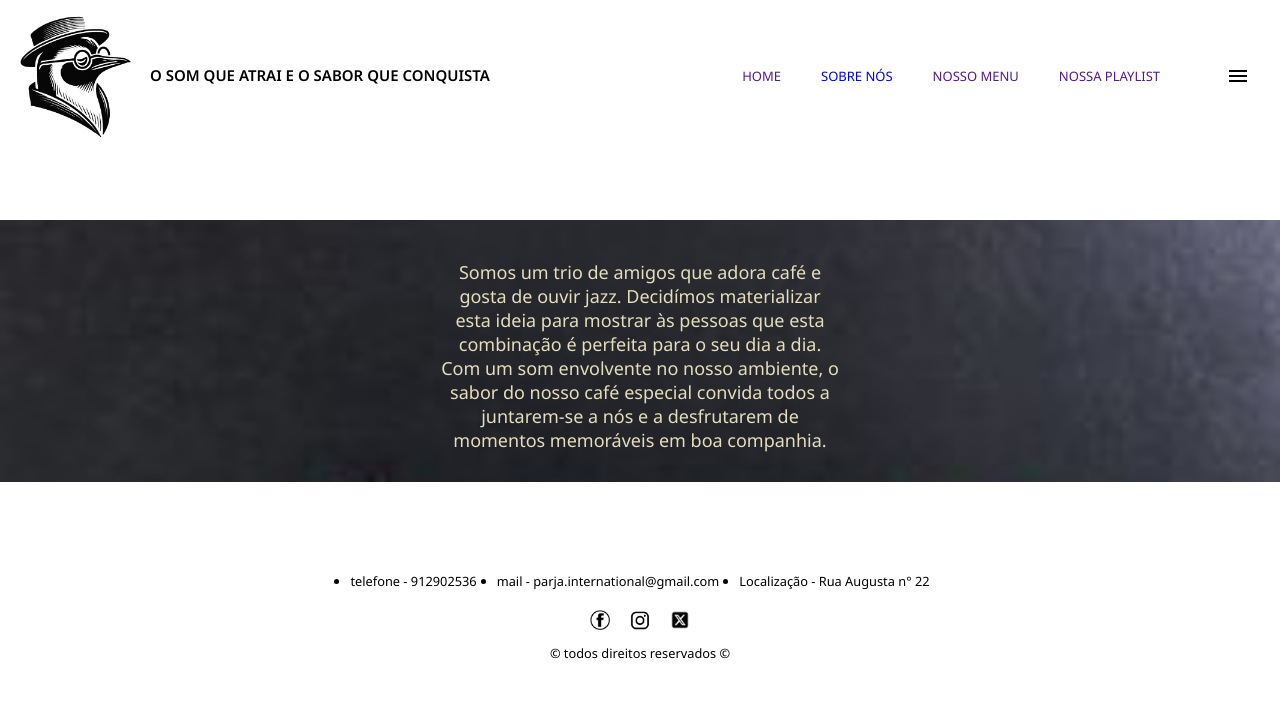
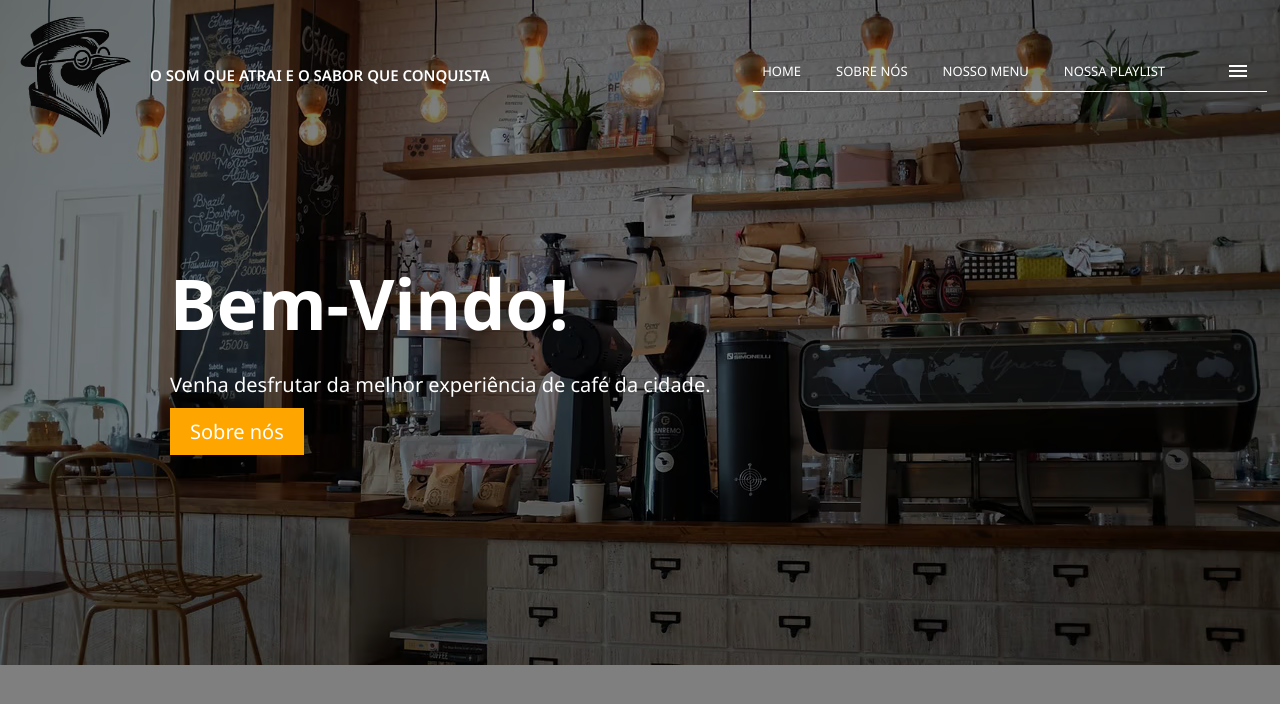
Before and after one commit to opaacheco/parja, a PHP site: page /home.html in a window 1280 px wide. Shown: the top 704 px of the page. Run offline with PHP 8.4, Linux system fonts and the light colour scheme; some libraries are stand-ins or nearby versions.

Commit message:
home background e nav

```diff
--- a/home.html
+++ b/home.html
@@ -25,12 +25,13 @@
       </div>
       <div class="opcoes">
         <nav>
-          <ul>
+          <ul class="margin-test">
             <li><a href="">home</a></li>
             <li><a href="./pages/sobre-nos.html">sobre nós</a></li>
             <li><a href="">nosso menu</a></li>
             <li><a href="">nossa playlist</a></li>
           </ul>
+          <div class="linha"></div>
         </nav>
         <div class="menu-obscuro">
           <i onclick="comutarMenu()" id="hamburguer" class="material-icons"
@@ -47,45 +48,12 @@
       </div>
     </header>
     <main>
-      <div class="home-body">
-        <!-- <div class="imagem-main">
-          <img src="images\café_faixa.png" alt="" />
-        </div> -->
-        <div>
-          <p>
-            Somos um trio de amigos que adora café e gosta de ouvir jazz.
-            Decidímos materializar esta ideia para mostrar às pessoas que esta
-            combinação é perfeita para o seu dia a dia. Com um som envolvente no
-            nosso ambiente, o sabor do nosso café especial convida todos a
-            juntarem-se a nós e a desfrutarem de momentos memoráveis em boa
-            companhia.
-          </p>
-        </div>
+      <div class="hero">
+        <h1>Bem-Vindo!</h1>
+        <p>Venha desfrutar da melhor experiência de café da cidade.</p>
+        <button>Sobre nós</button>
       </div>
     </main>
-    <footer>
-      <div class="contatos">
-        <ul>
-          <li>telefone - 912902536</li>
-          <li>mail - parja.international@gmail.com</li>
-          <li>Localização - Rua Augusta n° 22</li>
-        </ul>
-      </div>
-      <div class="contatos">
-        <ul>
-          <li class="redes-sociais">
-            <a href=""><img src="./images/facebook.png" alt="" /></a>
-          </li>
-          <li class="redes-sociais">
-            <a href=""><img src="./images/instagram.png" alt="" /></a>
-          </li>
-          <li class="redes-sociais">
-            <a href=""><img src="./images/twitter.png" alt="" /></a>
-          </li>
-        </ul>
-      </div>
-      <p>© todos direitos reservados ©</p>
-    </footer>
     <script src="./script/main.js"></script>
   </body>
 </html>
--- a/styles/home.css
+++ b/styles/home.css
@@ -5,16 +5,66 @@
   padding: 0;
   font-family: var(--font-nono);
   box-sizing: border-box;
+  color: white;
+  z-index: 2;
 }
 
 body {
   overflow-y: auto;
+  background-image: url('../images/coffeeShopAesthetic.jpg');
+  background-repeat: no-repeat;
+  height: 76.2vh;
+  background-size: cover;
+  background-position: center;
 }
 
 main {
-  margin-top: 25px;
-  margin-bottom: 50px;
+  margin-top: 5px;
 }
+
+.hero {
+  padding: 100px 20px;
+}
+
+.hero::before {
+  content: '';
+  position: absolute;
+  top: 0px;
+  left: 0;
+  right: 0;
+  bottom: 0px;
+  background-color: rgba(0, 0, 0, 0.5);
+  z-index: 1;
+}
+
+.hero h1 {
+  font-size: 70px;
+  margin-bottom: 20px;
+  margin-left: 150px;
+  position: relative;
+  z-index: 2;
+}
+
+.hero p {
+  font-size: 20px;
+  margin-bottom: 10px;
+  margin-left: 150px;
+  position: relative;
+  z-index: 2;
+}
+
+.hero button {
+  padding: 10px 20px;
+  font-size: 20px;
+  background: orange;
+  margin-left: 150px;
+  color: white;
+  border: none;
+  cursor: pointer;
+  position: relative;
+  z-index: 2;
+}
+
 
 /* home styles */
 
@@ -33,6 +83,10 @@ main {
   margin-top: 70px;
 }
 
+.margin-test{
+  margin-left: 9px;
+}
+
 .home-body > div,
 .imagem-main,
 .imagem-main > img {
--- a/styles/nav.css
+++ b/styles/nav.css
@@ -5,7 +5,7 @@ header {
   display: flex;
   justify-content: space-between;
   align-items: center;
-  /* border-bottom: 2px solid rgba(0, 0, 0, 0.3) */
+  /* border-bottom: 2px solid rgba(255, 255, 255, 0.5); */
   font-family: var(--font-nono);
 }
 
@@ -29,13 +29,20 @@ header {
   margin-right: 80px;
 }
 
+.linha {
+  height: 1px; /* Espessura da linha */
+  background-color: #ffffff; /* Cor da linha */
+  margin-top: 10px;
+  width: 115%;
+}
+
 header > div > nav > ul {
   display: flex;
 }
 
 header > div > nav > ul > li > a {
   text-decoration: none;
-  margin-right: 40px;
+  margin-right: 35px;
   text-transform: uppercase;
   font-size: 13px;
 }
```
Also changed, not shown: images/coffeeShopAesthetic.jpg (added).
